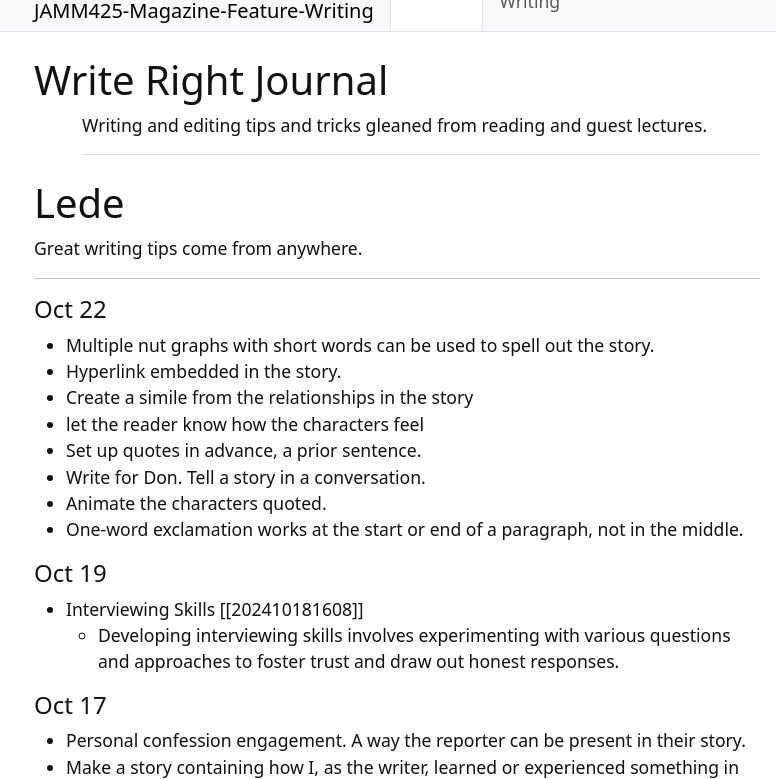
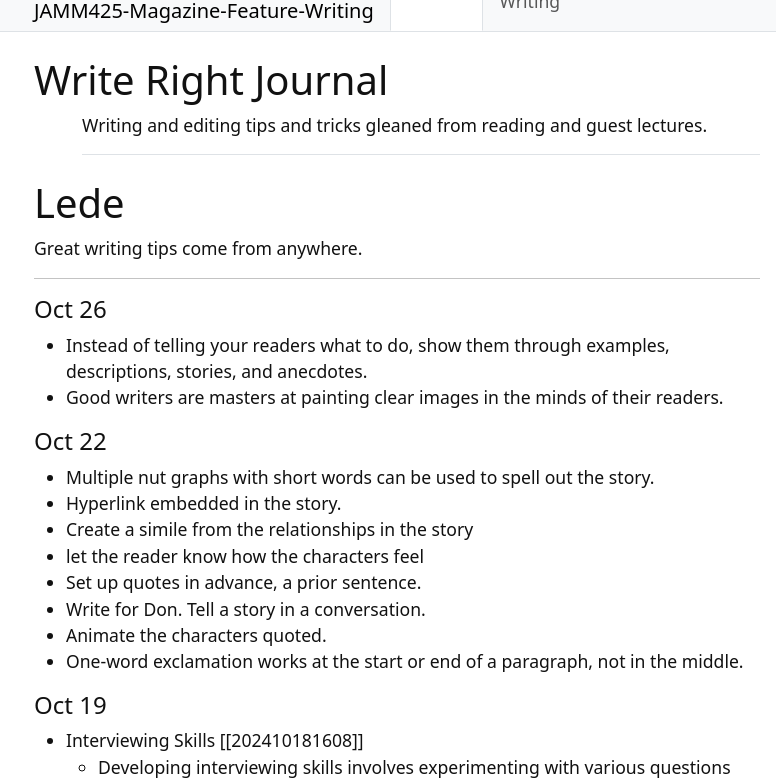
Before and after one commit to woodenzen/JAMM425-Magazine-Feature-Writing, a Jekyll site: the page built from content/1-wrjournal.md, in a window 1280 px wide and 900 px high, cut to the strip 121-900 px from the top of the window. Shown: the whole strip, without its empty margins (243-1019 px from the left). Built offline with Jekyll 4.4.1, drawn with Linux system fonts in a browser that asks for light colours.

Commit message:
Add writing tips and examples to 1-wrjournal.md for enhanced clarity

```diff
--- a/content/1-wrjournal.md
+++ b/content/1-wrjournal.md
@@ -9,6 +9,10 @@ description: >
 Great writing tips come from anywhere.
 
 ----------------------------------
+
+#### Oct 26
+- Instead of telling your readers what to do, show them through examples, descriptions, stories, and anecdotes.
+- Good writers are masters at painting clear images in the minds of their readers.
 
 #### Oct 22
 - Multiple nut graphs with short words can be used to spell out the story.
```
